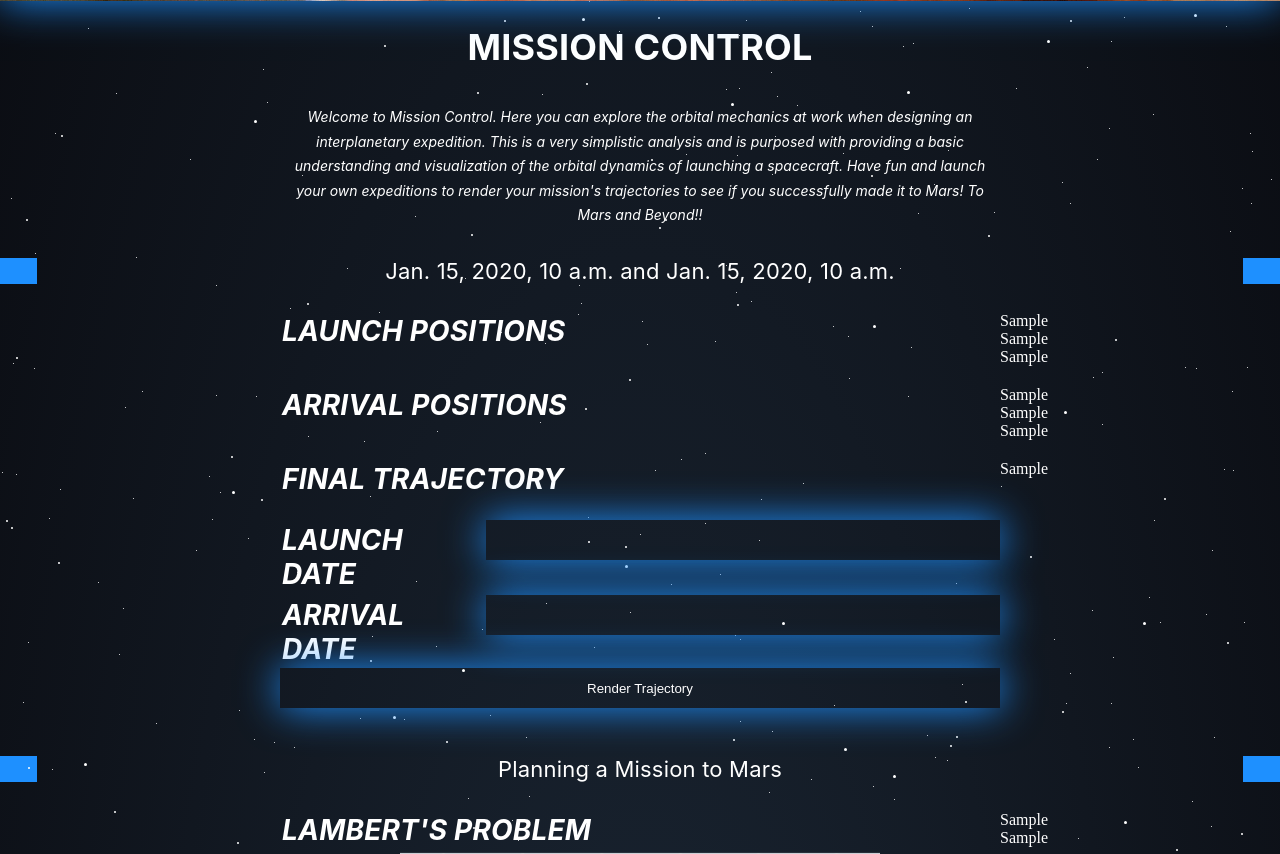
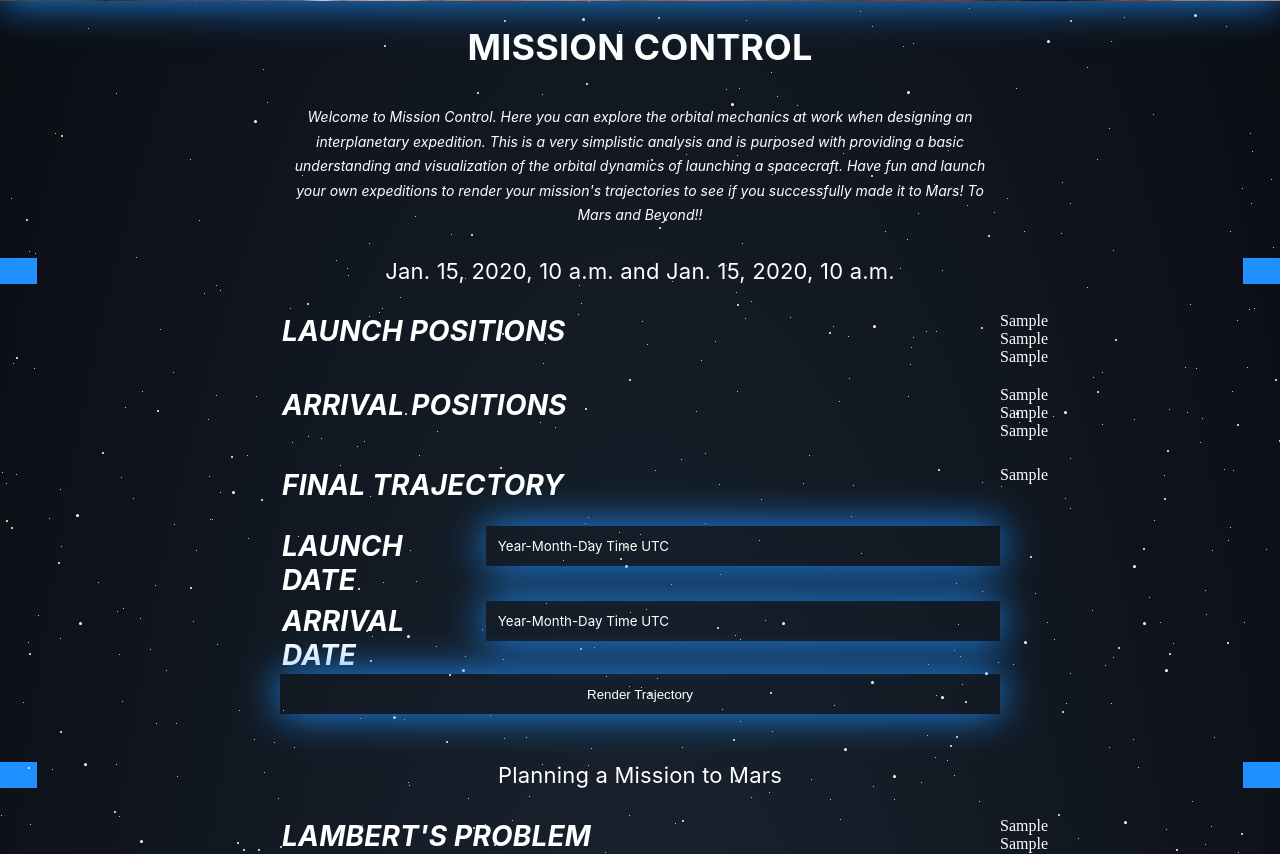
Before and after one commit to lalithu/UnveilingTheBlue_, a Django app: template UnveilingTheBlue/BluePages/templates/BluePages/simulator.html in a window 1280 px wide. Shown: the part 472-1326 px from the top of the page. Run offline with Django 3.2, Linux system fonts and the light colour scheme; the template is opened without the code that fills it: most values are stand-ins (such as "Sample title", 1, 10 or a date in 2020).

Commit message:
Mission Control Almost Final

```diff
--- a/UnveilingTheBlue/BluePages/templates/BluePages/simulator.html
+++ b/UnveilingTheBlue/BluePages/templates/BluePages/simulator.html
@@ -47,6 +47,10 @@
   {% endautoescape %}
 </article>
 
+<div id='stars'></div>
+<div id='stars2'></div>
+<div id='stars3'></div>
+
 <article>
   <div class="article-title">Final Trajectory</div>
   {% autoescape off %}
@@ -63,7 +67,7 @@
       </div>
 
       <div class="col-75">
-        <input type="text" name='launch_date'>
+        <input type="text" name='launch_date' placeholder="Year-Month-Day Time UTC">
       </div>
     </div>
 
@@ -73,7 +77,7 @@
       </div>
 
       <div class="col-75">
-        <input type="text" name='arrival_date'>
+        <input type="text" name='arrival_date' placeholder="Year-Month-Day Time UTC">
       </div>
     </div>
 
@@ -109,6 +113,8 @@
   <figcaption class="imgCaptions">Position Vectors(r0 - Initial, r1 - Secondary)</figcaption>
 </article>
 
+<h2 class="whereItAllBegan">Launch Your Own Expeditions</h2>
+
 <article>
   <form action="{%url 'simulator' %}" method="POST">
     {% csrf_token %}
```
